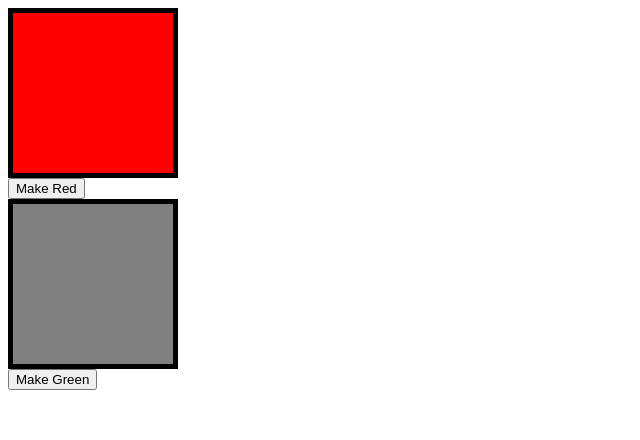
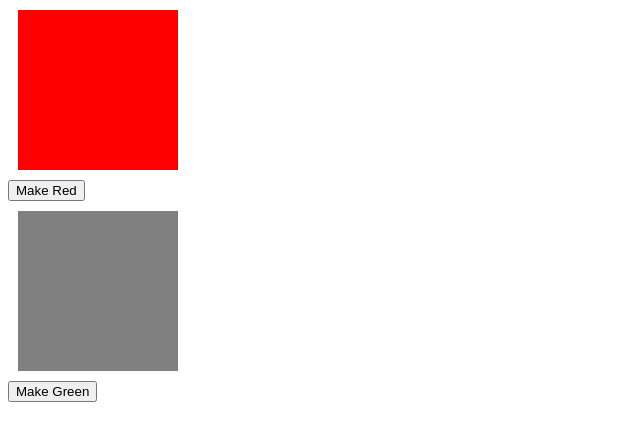
Before and after one commit to mnyeks/RedAndGreen, a plain HTML site: page task2.html in a window 1280 px wide. Both pictures are taken after a click on the button "Make Red". Shown: the whole page, without its empty margins (0-640 px from the left). Drawn offline with Linux system fonts and the light colour scheme.

Commit message:
task2 is done

```diff
--- a/task2.css
+++ b/task2.css
@@ -1,16 +1,21 @@
-
-.Square1 {
-	background-color: grey;
+.grey {
+ background: grey;
 	width: 10em;
 	height: 10em;
-	border: 5px solid black;
+	margin: 10px;
 }
-
-.Square2 {
-	background-color: grey;
+.red{
+	background: red;
 	width: 10em;
 	height: 10em;
-	border: 5px solid black;
+	margin: 10px;
+
+}
+.green {
+	background: green;
+	width: 10em;
+	height: 10em;
+	margin: 10px;
 	}
 
 	body {
--- a/task2.html
+++ b/task2.html
@@ -6,28 +6,25 @@
 	<link rel="stylesheet" type="text/css" href="task2.css">
 </head>
 <body>
-<div class="Square1"></div>
-<button type="button" onClick="changecolor1()">Make Red</button>
-<div class="Square2"></div>
-<button type="button" onClick="changecolor2()">Make Green</button>
+<div  id="redBlock" class="grey"></div>
+<button id="redButton">Make Red</button>
+<div id="greenBlock" class="grey"></div>
+<button id="greenButton">Make Green</button>z
 
 <script type="text/javascript">
- function changecolor1() {
+ var redButton =  document.getElementById('redButton');
+ redButton.addEventListener('click', function () {
+var redBlock = document.getElementById('redBlock');
+redBlock.className ="red";
 
-var Square1=document.getElementsByClassName("Square1");
-i = Square1.length;
-while(i--) {
-Square1[i].style.backgroundColor="red";
-}
- }
+ });
 
-function changecolor2() {
- var Square2=document.getElementsByClassName("Square2");
- i = Square2.length;
- while(i--) {
-Square2[i].style.backgroundColor="green";
- }
-}
+var redButton =  document.getElementById('greenButton');
+ redButton.addEventListener('click', function () {
+var redBlock = document.getElementById('greenBlock');
+redBlock.className ="green";
+
+ });
 </script>
 </body>
 </html>
```
